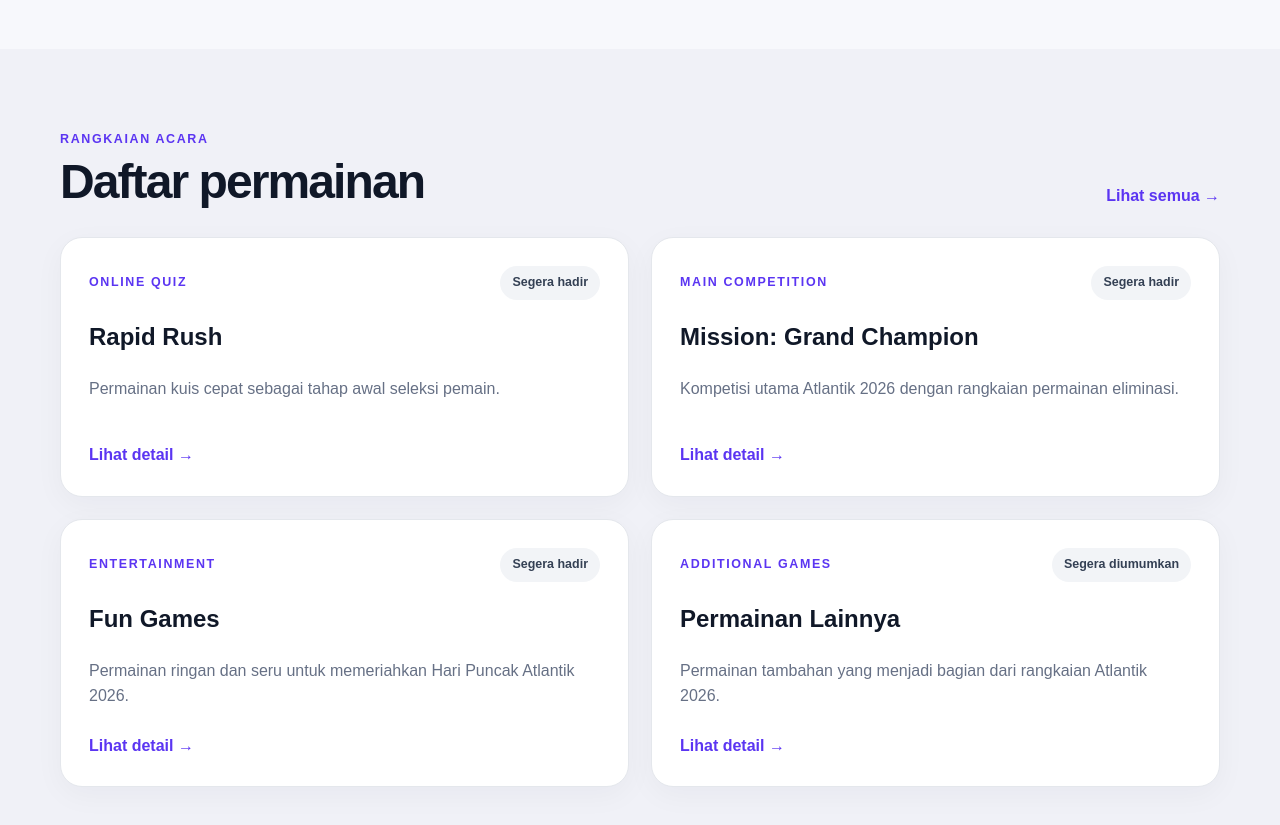
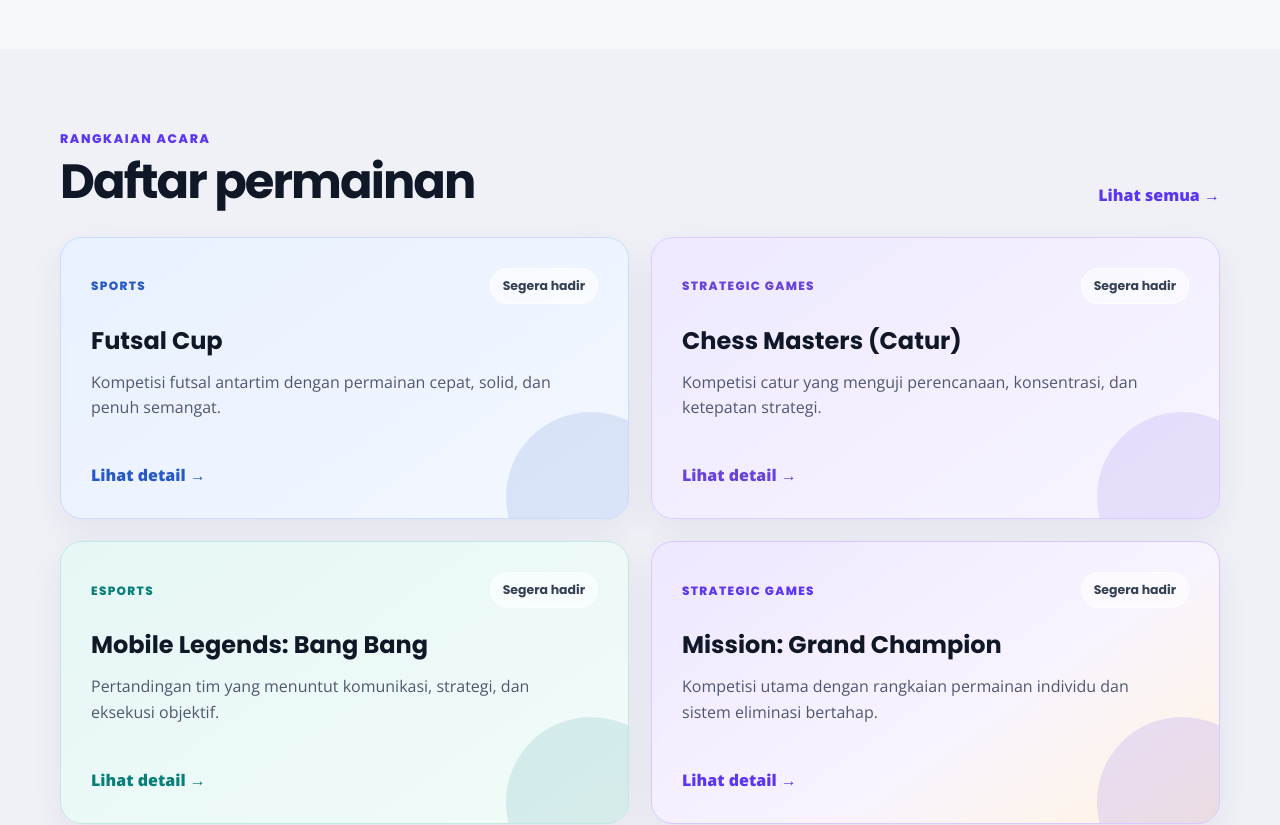
Before and after one commit to ruswanhidayat/portal-atlantik, a Next.js app: page / in a window 1280 px wide. Shown: the part 1160-1985 px from the top of the page. Built offline with nearby package versions, Linux system fonts and the light colour scheme.

Commit message:
Add files via upload

```diff
--- a/app/globals.css
+++ b/app/globals.css
@@ -177,3 +177,80 @@ h3 { font-size: 1.25rem; line-height: 1.25; }
   .competition-card summary { align-items: flex-start; flex-wrap: wrap; }
   .result-status { margin-left: 0; }
 }
+
+/* Tahap 3: tipografi dan kartu permainan */
+body { font-family: var(--font-body), "Open Sans", Arial, sans-serif; }
+h1, h2, h3, .brand, .nav, .button, .eyebrow, .game-category, .status {
+  font-family: var(--font-heading), Poppins, Arial, sans-serif;
+}
+
+.game-card {
+  --game-card-bg: linear-gradient(145deg, #ece8ff, #f7f5ff);
+  --game-card-line: #d7ceff;
+  --game-card-accent: var(--primary);
+  position: relative;
+  display: flex;
+  flex-direction: column;
+  min-height: 280px;
+  padding: 30px;
+  overflow: hidden;
+  border: 1px solid var(--game-card-line);
+  border-radius: var(--radius);
+  background: var(--game-card-bg);
+  box-shadow: 0 12px 34px rgba(35, 26, 88, .07);
+  transition: transform .2s ease, box-shadow .2s ease;
+}
+.game-card::after {
+  content: "";
+  position: absolute;
+  right: -48px;
+  bottom: -64px;
+  width: 170px;
+  height: 170px;
+  border-radius: 50%;
+  background: color-mix(in srgb, var(--game-card-accent) 12%, transparent);
+  pointer-events: none;
+}
+.game-card:hover { transform: translateY(-4px); box-shadow: 0 18px 42px rgba(35, 26, 88, .12); }
+.game-card h3 { position: relative; z-index: 1; margin-bottom: 14px; font-size: 1.5rem; }
+.game-card p { position: relative; z-index: 1; max-width: 92%; color: #4f5870; }
+.game-card .text-link { position: relative; z-index: 1; margin-top: auto; padding-top: 26px; color: var(--game-card-accent); }
+.game-category {
+  color: var(--game-card-accent);
+  font-size: .75rem;
+  font-weight: 800;
+  letter-spacing: .11em;
+  text-transform: uppercase;
+}
+.game-card .status { border: 1px solid rgba(255,255,255,.65); background: rgba(255,255,255,.58); }
+
+.game-card-sports {
+  --game-card-bg: linear-gradient(145deg, #e8f1ff, #f3f7ff);
+  --game-card-line: #cbdcff;
+  --game-card-accent: #2759c7;
+}
+.game-card-strategic {
+  --game-card-bg: linear-gradient(145deg, #eee9ff, #f8f5ff);
+  --game-card-line: #d9ceff;
+  --game-card-accent: #6842d9;
+}
+.game-card-esports {
+  --game-card-bg: linear-gradient(145deg, #e6f7f5, #f1fbfa);
+  --game-card-line: #c2e8e3;
+  --game-card-accent: #087f78;
+}
+.game-card-grand-champion {
+  --game-card-bg: linear-gradient(145deg, #eee7ff, #f8f3ff 58%, #fff4df);
+  --game-card-line: #d8c8ff;
+  --game-card-accent: #5b35f2;
+}
+.game-card-online {
+  --game-card-bg: linear-gradient(145deg, #e9e5ff, #f5f2ff);
+  --game-card-line: #d4caff;
+  --game-card-accent: #5b35f2;
+}
+.game-card-fun {
+  --game-card-bg: linear-gradient(145deg, #fff0dc, #fff8ec);
+  --game-card-line: #f4d8ad;
+  --game-card-accent: #b45f06;
+}
--- a/app/page.js
+++ b/app/page.js
@@ -49,7 +49,7 @@ export default function HomePage() {
             <Link className="text-link" href="/permainan">Lihat semua →</Link>
           </div>
           <div className="grid two">
-            {games.map((game) => <GameCard game={game} key={game.slug} />)}
+            {games.filter((game) => game.featured).map((game) => <GameCard game={game} key={game.slug} />)}
           </div>
         </div>
       </section>
--- a/components/GameCard.js
+++ b/components/GameCard.js
@@ -2,9 +2,9 @@ import Link from "next/link";
 
 export default function GameCard({ game }) {
   return (
-    <article className="card game-card">
+    <article className={`game-card game-card-${game.categoryKey || "default"}`}>
       <div className="card-topline">
-        <span className="eyebrow">{game.category}</span>
+        <span className="game-category">{game.category}</span>
         <span className="status">{game.status}</span>
       </div>
       <h3>{game.name}</h3>
--- a/data/site.js
+++ b/data/site.js
@@ -2,7 +2,7 @@ export const siteConfig = {
   name: "Atlantik 2026",
   theme: "Bersama, Bergerak, Berdampak",
   description:
-    "Portal informasi resmi Atlantik 2026 untuk jadwal, pengumuman, dan seluruh rangkaian permainan.",
+    "Portal informasi resmi Atlantik 2026 untuk jadwal, pengumuman, dan seluruh rangkaian perlombaan.",
   rapidRushUrl: "#",
 };
 
@@ -19,14 +19,14 @@ export const schedule = [
     time: "—",
     title: "Rapid Rush",
     location: "Online",
-    description: "Babak awal permainan Mission: Grand Champion.",
+    description: "Tahap awal seleksi pemain Mission: Grand Champion.",
   },
   {
     date: "Segera diumumkan",
     time: "—",
     title: "Hari Puncak Atlantik 2026",
     location: "Segera diumumkan",
-    description: "Rangkaian acara utama, permainan, dan pengumuman pemenang.",
+    description: "Rangkaian acara utama, perlombaan, dan pengumuman pemenang.",
   },
 ];
 
@@ -34,7 +34,7 @@ export const announcements = [
   {
     date: "6 Agustus 2026",
     title: "Portal Atlantik 2026 mulai disiapkan",
-    summary: "Informasi jadwal, permainan, dan pengumuman resmi akan tersedia secara bertahap.",
+    summary: "Informasi jadwal, perlombaan, dan pengumuman resmi akan tersedia secara bertahap.",
     featured: true,
   },
   {
@@ -47,47 +47,137 @@ export const announcements = [
 
 export const games = [
   {
-    slug: "rapid-rush",
-    name: "Rapid Rush",
-    category: "Online Quiz",
+    slug: "futsal-cup",
+    name: "Futsal Cup",
+    category: "Sports",
+    categoryKey: "sports",
     status: "Segera hadir",
-    shortDescription: "Permainan kuis cepat sebagai tahap awal seleksi pemain.",
-    description:
-      "Pemain menjawab sejumlah soal secara online dalam waktu yang telah ditentukan. Pemain dengan hasil terbaik berhak melanjutkan ke tahap berikutnya.",
-    highlights: ["Dimainkan secara online", "Menggunakan nama asli", "Kecepatan dan ketepatan"],
-    action: "external",
+    featured: true,
+    shortDescription: "Kompetisi futsal antartim dengan permainan cepat, solid, dan penuh semangat.",
+    description: "Futsal Cup mempertemukan tim dari setiap Subdit dalam kompetisi yang mengutamakan kerja sama, strategi, dan sportivitas di lapangan.",
+    highlights: ["Kompetisi antartim", "Format pertandingan akan diumumkan", "Menjunjung sportivitas"],
+  },
+  {
+    slug: "volleyball-challenge",
+    name: "Volleyball Challenge",
+    category: "Sports",
+    categoryKey: "sports",
+    status: "Segera hadir",
+    shortDescription: "Pertandingan voli yang menguji kekompakan, koordinasi, dan konsistensi tim.",
+    description: "Volleyball Challenge menjadi ajang bagi setiap tim untuk menunjukkan koordinasi permainan, komunikasi, dan semangat kompetitif yang positif.",
+    highlights: ["Kompetisi antartim", "Mengutamakan koordinasi", "Ketentuan teknis menyusul"],
+  },
+  {
+    slug: "badminton-masters",
+    name: "Badminton Masters",
+    category: "Sports",
+    categoryKey: "sports",
+    status: "Segera hadir",
+    shortDescription: "Kompetisi bulu tangkis dengan permainan dinamis dan persaingan yang sportif.",
+    description: "Badminton Masters menghadirkan pertandingan bulu tangkis yang menuntut ketangkasan, ketahanan, dan pengambilan keputusan yang tepat.",
+    highlights: ["Pertandingan kompetitif", "Format peserta menyusul", "Ketangkasan dan konsistensi"],
+  },
+  {
+    slug: "table-tennis-open",
+    name: "Table Tennis Open",
+    category: "Sports",
+    categoryKey: "sports",
+    status: "Segera hadir",
+    shortDescription: "Pertandingan tenis meja cepat yang mengandalkan refleks, kontrol, dan akurasi.",
+    description: "Table Tennis Open dirancang sebagai kompetisi yang cepat dan menarik dengan fokus pada refleks, penempatan bola, dan konsistensi pemain.",
+    highlights: ["Pertandingan cepat", "Akurasi dan refleks", "Sistem pertandingan menyusul"],
+  },
+  {
+    slug: "chess-masters",
+    name: "Chess Masters (Catur)",
+    category: "Strategic Games",
+    categoryKey: "strategic",
+    status: "Segera hadir",
+    featured: true,
+    shortDescription: "Kompetisi catur yang menguji perencanaan, konsentrasi, dan ketepatan strategi.",
+    description: "Chess Masters mempertemukan pemain dalam adu strategi yang menuntut perencanaan matang, konsentrasi, dan kemampuan membaca langkah lawan.",
+    highlights: ["Permainan strategi", "Kompetisi individual", "Peraturan pertandingan menyusul"],
+  },
+  {
+    slug: "fc-26-cup",
+    name: "FC 26 Cup",
+    category: "Esports",
+    categoryKey: "esports",
+    status: "Segera hadir",
+    shortDescription: "Kompetisi sepak bola virtual dengan taktik, kontrol, dan eksekusi permainan.",
+    description: "FC 26 Cup menghadirkan persaingan sepak bola virtual yang menguji pemahaman taktik, penguasaan kontrol, dan ketenangan pemain.",
+    highlights: ["Kompetisi esports", "Format pertandingan menyusul", "Taktik dan penguasaan permainan"],
+  },
+  {
+    slug: "mobile-legends-bang-bang",
+    name: "Mobile Legends: Bang Bang",
+    category: "Esports",
+    categoryKey: "esports",
+    status: "Segera hadir",
+    featured: true,
+    shortDescription: "Pertandingan tim yang menuntut komunikasi, strategi, dan eksekusi objektif.",
+    description: "Mobile Legends: Bang Bang mempertemukan tim dalam pertandingan yang mengandalkan koordinasi, pembagian peran, dan strategi untuk menguasai permainan.",
+    highlights: ["Kompetisi antartim", "Koordinasi dan strategi", "Ketentuan roster menyusul"],
+  },
+  {
+    slug: "cscz-tactical-challenge",
+    name: "CS:CZ Tactical Challenge",
+    category: "Esports",
+    categoryKey: "esports",
+    status: "Segera hadir",
+    shortDescription: "Kompetisi tactical shooter yang berfokus pada kerja sama dan pengambilan keputusan.",
+    description: "CS:CZ Tactical Challenge menguji komunikasi tim, pembagian peran, akurasi, serta kemampuan mengambil keputusan dalam situasi cepat.",
+    highlights: ["Tactical team play", "Komunikasi dan akurasi", "Format pertandingan menyusul"],
+  },
+  {
+    slug: "capsa-masters",
+    name: "Capsa Masters",
+    category: "Strategic Games",
+    categoryKey: "strategic",
+    status: "Segera hadir",
+    shortDescription: "Permainan kartu strategis yang menguji analisis, penyusunan kombinasi, dan keputusan.",
+    description: "Capsa Masters menghadirkan permainan kartu kompetitif yang membutuhkan kemampuan membaca situasi dan menyusun kombinasi kartu secara efektif.",
+    highlights: ["Permainan kartu strategis", "Analisis dan keputusan", "Ketentuan permainan menyusul"],
+  },
+  {
+    slug: "domino-gaple-masters",
+    name: "Domino (Gaple) Masters",
+    category: "Strategic Games",
+    categoryKey: "strategic",
+    status: "Segera hadir",
+    shortDescription: "Kompetisi domino yang memadukan perhitungan, observasi, dan pengelolaan langkah.",
+    description: "Domino Masters menantang pemain untuk membaca permainan, mengelola kartu, dan menentukan langkah terbaik pada setiap kesempatan.",
+    highlights: ["Permainan strategi", "Observasi dan perhitungan", "Mekanisme lengkap menyusul"],
   },
   {
     slug: "mission-grand-champion",
     name: "Mission: Grand Champion",
-    category: "Main Competition",
+    category: "Strategic Games",
+    categoryKey: "grand-champion",
     status: "Segera hadir",
-    shortDescription: "Kompetisi utama Atlantik 2026 dengan rangkaian permainan eliminasi.",
-    description:
-      "Mission: Grand Champion menguji ketangkasan berpikir, ketepatan, kecepatan, observasi, dan strategi pemain melalui beberapa fase permainan.",
-    highlights: ["Permainan bertahap", "Format eliminasi", "Finalis terbaik"],
-    action: "detail",
+    featured: true,
+    shortDescription: "Kompetisi utama dengan rangkaian permainan individu dan sistem eliminasi bertahap.",
+    description: "Mission: Grand Champion menguji ketangkasan berpikir, ketepatan, kecepatan, observasi, dan strategi melalui beberapa fase permainan.",
+    highlights: ["Permainan bertahap", "Format eliminasi", "Satu Grand Champion"],
+  },
+  {
+    slug: "rapid-rush",
+    name: "Rapid Rush",
+    category: "Online Quiz",
+    categoryKey: "online",
+    status: "Segera hadir",
+    shortDescription: "Kuis cepat daring sebagai tahap awal seleksi Mission: Grand Champion.",
+    description: "Pemain menjawab sejumlah soal secara online dalam waktu yang telah ditentukan. Pemain dengan hasil terbaik berhak melanjutkan ke tahap berikutnya.",
+    highlights: ["Dimainkan secara online", "Menggunakan nama asli", "Kecepatan dan ketepatan"],
   },
   {
     slug: "fun-games",
     name: "Fun Games",
-    category: "Entertainment",
+    category: "Lomba Rekreasi",
+    categoryKey: "fun",
     status: "Segera hadir",
-    shortDescription: "Permainan ringan dan seru untuk memeriahkan Hari Puncak Atlantik 2026.",
-    description:
-      "Fun Games dirancang sebagai sesi hiburan yang melibatkan pemain dan pengunjung dalam suasana santai dan menyenangkan.",
-    highlights: ["Seru dan ringan", "Partisipatif", "Terbuka sesuai ketentuan acara"],
-    action: "detail",
-  },
-  {
-    slug: "permainan-lainnya",
-    name: "Permainan Lainnya",
-    category: "Additional Games",
-    status: "Segera diumumkan",
-    shortDescription: "Permainan tambahan yang menjadi bagian dari rangkaian Atlantik 2026.",
-    description:
-      "Informasi permainan tambahan akan ditampilkan setelah konsep dan mekanisme permainan ditetapkan.",
-    highlights: ["Informasi menyusul", "Bagian dari rangkaian acara"],
-    action: "detail",
+    shortDescription: "Rangkaian permainan ringan dan seru untuk membangun kebersamaan antartim.",
+    description: "Fun Games dirancang sebagai sesi rekreatif yang melibatkan banyak pemain dalam suasana santai, kolaboratif, dan menyenangkan.",
+    highlights: ["Seru dan partisipatif", "Mengutamakan kebersamaan", "Detail permainan menyusul"],
   },
 ];
```
Also changed, not shown: app/layout.js (+15 -1 lines), 1 other file (tests, documents, lock files or other folders).
